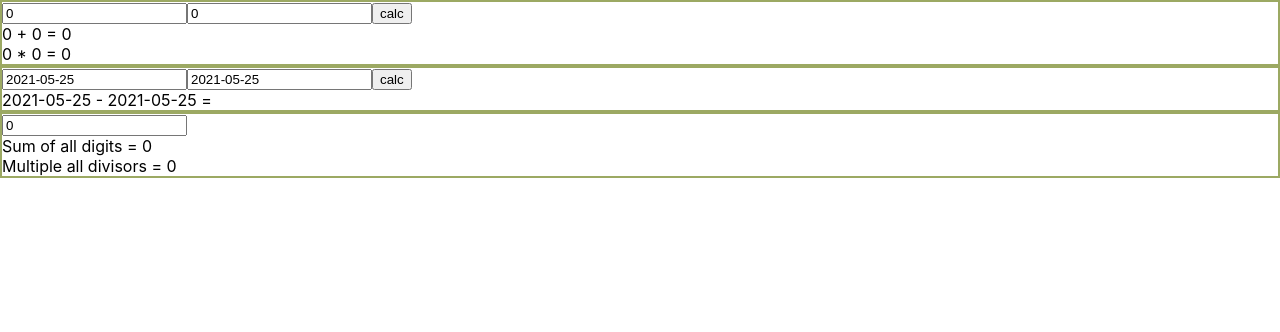
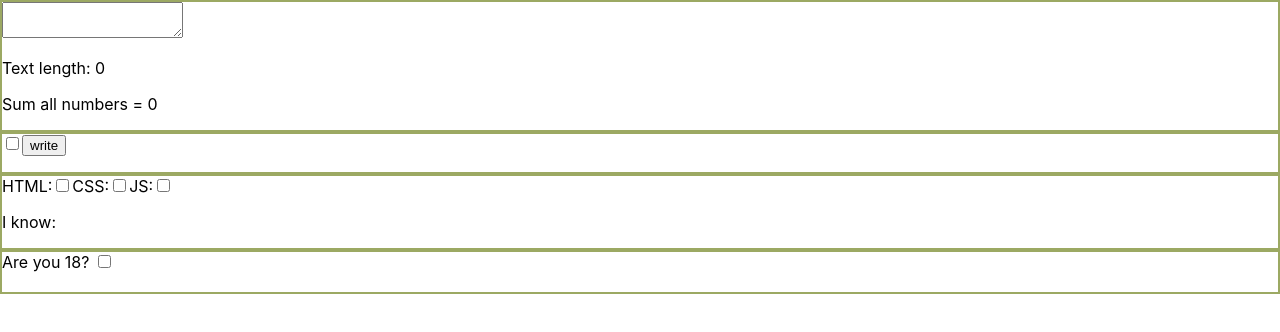
Before and after one commit to eBenya/ReactLessons, a React (Create React App) app: page / in a window 1280 px wide. Shown: the top 332 px of the page. Built offline with nearby package versions, Linux system fonts and the light colour scheme.

Commit message:
States. Checkboxes

```diff
--- a/src/App.js
+++ b/src/App.js
@@ -1,89 +1,79 @@
 import React, { useState } from 'react';
-import Nanoid, { nanoid } from 'nanoid';
 
 function App() {
-	function id() {
-		return nanoid();
+
+	const [value, setValue] = useState('');
+
+	function handleChange(event) {
+		setValue(event.target.value);
+		sumAllNumbers();
 	}
 
-	let [inputVal1, setInputVal1] = useState(0);
-	let [inputVal2, setInputVal2] = useState(0);
-	let [sumResult, setSumResult] = useState(inputVal1+inputVal2);
-	let [multResult, setMultResult] = useState(inputVal1+inputVal2);
-
-	function calc(){
-		calcSum();
-		calcMult();
-	}
-	function calcSum(){
-		let res = Number(inputVal1) + Number(inputVal2);
-		setSumResult(res);
-	}
-	function calcMult(){
-		let res = Number(inputVal1) * Number(inputVal2);
-		setMultResult(res);
+	let [sum, setSum] = useState(0);
+	function sumAllNumbers() {
+		let arr = value.split(' ');
+		let res = arr.map(x => Number.isNaN(Number(x)) ? 0 : Number(x))
+			.reduce((sum, i) => sum += i);
+		setSum(res);
 	}
 
-	let [date1, setDate1] = useState((new Date()).toISOString().split('T')[0]);
-	let [date2, setDate2] = useState((new Date()).toISOString().split('T')[0]);
-	let [diffDate, setDiffDate] = useState("");
-	function calcDiffInDays(){
-		let d1 = new Date(date1);
-		let d2 = new Date(date2);
-		let res = Math.abs(d1 - d2)/1000/60/60/24;
-		setDiffDate(res);
+	let [isOnline, setIsOnline] = useState(false);
+	let [mess, setMess] = useState('');
+	function writeToUser() {
+		if (isOnline) {
+			setMess('Hi');
+		}
+		else {
+			setMess('Bye');
+		}
 	}
 
-	let [number, setNumber] = useState(0);
-	let [sumAllDigits, setSumAllDigits] = useState(0);
-	let [multAllDivisors, setMultAllDivisors] = useState(0);
-	function calcAll(){
-		calcSumAllDigits();
-		calcMultAllDivisors();
+	const htmlName = "HTML";
+	const cssName = "CSS";
+	const jsName = "JS";
+	let [knowCSS, setKnowCSS] = useState(false);
+	let [knowJS, setKnowJS] = useState(false);
+	let [knowHTML, setKnowHTML] = useState(false);
+
+	let [isAdult, setIsAdult] = useState(false);
+	let [message, setMessage] = useState('');
+	function adultChangeHandler() {
+		setIsAdult(!isAdult);
+
+		if (!isAdult) {
+			setMessage('Yes');
+		}
+		else {
+			setMessage('No');
+		}
 	}
-	function calcSumAllDigits(){
-		let num = Math.abs(Number(number));
-		let sum=0;
-		while(num>0){
-			sum += num%10;
-			num = parseInt(Math.floor(num/10));
-		}
-		setSumAllDigits(sum);
-	}
-	function calcMultAllDivisors(){
-		let num = Math.abs(Number(number));
-		let res = 1;
-		let partNum = parseInt(Math.floor(num/2));
-		for(let i = 1; i <= partNum; i++){
-			if(num%i == 0){
-				res *= i;
-			}
-		}
-		setMultAllDivisors(res);
-	}
-
 	return (
 		<>
 			<div className="borderedDiv">
-				<input value={inputVal1} onChange={e=>setInputVal1(e.target.value)}/>
-				<input value={inputVal2} onChange={e=>setInputVal2(e.target.value)}/>
-				<button onClick={calc}>calc</button> <br></br>
-
-				<span>{inputVal1} + {inputVal2} = {sumResult}</span> <br/>
-				<span>{inputVal1} * {inputVal2} = {multResult}</span> <br/>
+				<textarea value={value} onChange={handleChange} />
+				<p>{value}</p>
+				<p>Text length: {value.length}</p>
+				<p>Sum all numbers = {sum}</p>
 			</div>
 			<div className="borderedDiv">
-				<input value={date1} onChange={e=>setDate1(e.target.value)}/>
-				<input value={date2} onChange={e=>setDate2(e.target.value)}/>
-				<button onClick={calcDiffInDays}>calc</button> <br></br>
-
-				<span>{date1} - {date2} = {diffDate}</span> <br/>
+				<input type="checkbox" checked={isOnline} onChange={() => setIsOnline(!isOnline)} />
+				<button onClick={writeToUser}>write</button>
+				<p>{mess}</p>
 			</div>
 			<div className="borderedDiv">
-				<input value={number} onChange={e=>setNumber(e.target.value)} onBlur={calcAll}/>
-				<br/>
-				<span>Sum of all digits = {sumAllDigits}</span> <br/>
-				<span>Multiple all divisors = {multAllDivisors}</span> <br/>
+				{htmlName}:<input type="checkbox" checked={knowHTML} onChange={() => setKnowHTML(!knowHTML)} placeholder="HTML:"></input>
+				{cssName}:<input type="checkbox" checked={knowCSS} onChange={() => setKnowCSS(!knowCSS)} placeholder="CSS:"></input>
+				{jsName}:<input type="checkbox" checked={knowJS} onChange={() => setKnowJS(!knowJS)} placeholder="JS:"></input>
+				<p>
+					I know: {knowHTML ? (htmlName + ';') : ''} {knowCSS ? (cssName + ';') : ''} {knowJS ? (jsName + ';') : ''}
+				</p>
+			</div>
+			<div className="borderedDiv">
+				Are you 18? <input type="checkbox" checked={isAdult} onChange={adultChangeHandler} />
+				 <h2>{message}</h2>
+				<p hidden={!isAdult}>
+					Adut content...
+				</p>
 			</div>
 		</>
 	);
```
